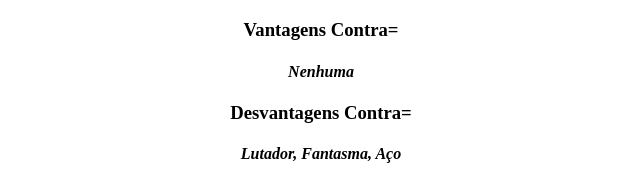
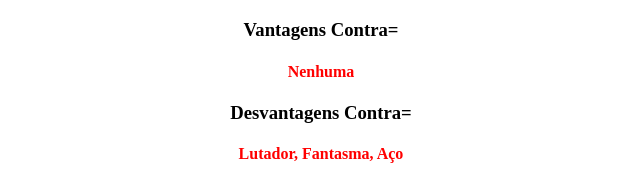
Before and after one commit to gabrielpm99/gabrielpm99.github.io, a plain HTML site: page Pokemons.html in a window 1280 px wide. Shown: the part 706-887 px from the top of the page, without its empty margins (319-959 px from the left). Drawn offline with Linux system fonts and the light colour scheme.

Commit message:
Update Pokemons.html

```diff
--- a/Pokemons.html
+++ b/Pokemons.html
@@ -28,8 +28,8 @@
 <center>
 <h2>Tipo Normal</h2>
 <img src="https://www.pokegoking.com/wp-content/uploads/Porygon-e1473765231753.png" alt="Porygon" width=250 height=250>
-<h3>Vantagens Contra=</h3><h4><em>Nenhuma</em></h4>
-<h3>Desvantagens Contra=</h3><h4><em>Lutador, Fantasma, Aço</em></h4>
+<h3>Vantagens Contra=</h3><h4><font color="red">Nenhuma</font></h4>
+<h3>Desvantagens Contra=</h3><h4><font color="red">Lutador, Fantasma, Aço</font></h4>
 </center>
 </div>
 </p>
```
